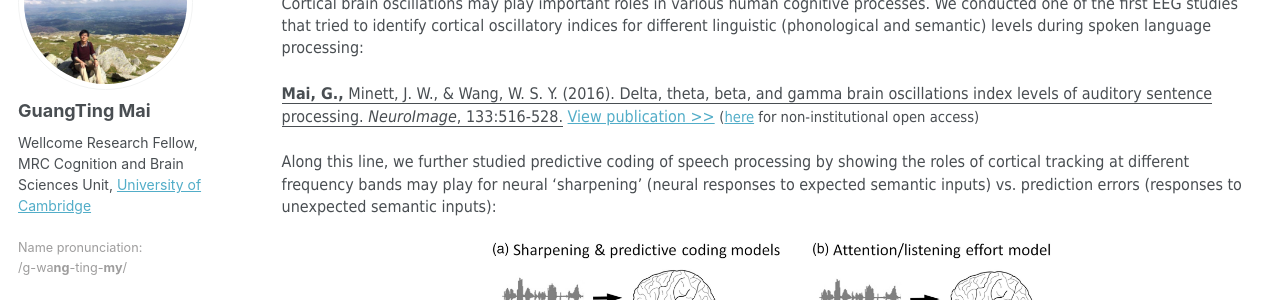
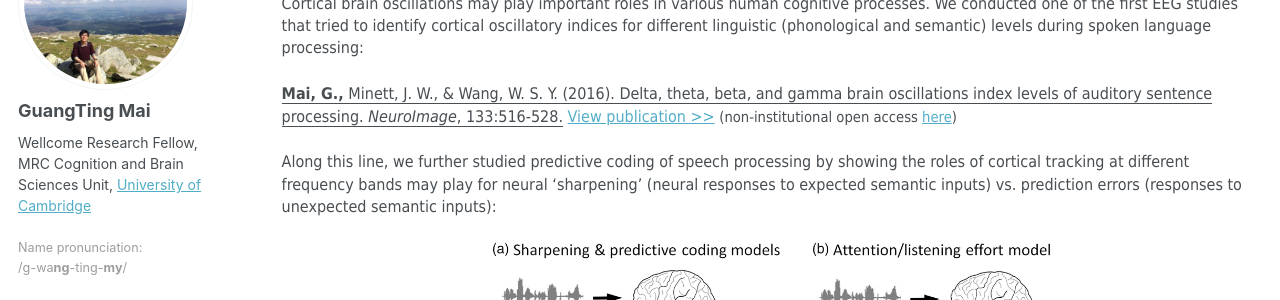
Before and after one commit to guangtingmai/guangtingmai.github.io, a Jekyll site: the page built from _pages/neuraltrack-typical.html, in a window 1280 px wide and 1400 px high. Shown: the part 202-502 px from the top of the window. Built offline with Jekyll 4.4.1, drawn with Linux system fonts in a browser that asks for light colours; some web fonts are replaced; some of the changed text lies outside the part shown.

Commit message:
Update neuraltrack-typical.html

```diff
--- a/_pages/neuraltrack-typical.html
+++ b/_pages/neuraltrack-typical.html
@@ -8,7 +8,7 @@
 <p><span style="font-size: 12pt;font-family: Tahoma;line-height: 1.4;display: block;margin-bottom: 0.1vh">Cortical brain oscillations may play important roles in
   various human cognitive processes. We conducted one of the first EEG studies that tried to identify cortical oscillatory indices for different linguistic
   (phonological and semantic) levels during spoken language processing:</span></p>
-<p><span style="font-size: 12pt;font-family: Tahoma;line-height: 1.4;display: block;margin-bottom: 0.1vh"><u><strong>Mai, G.,</strong> Minett, J. W., & Wang, W. S. Y. (2016). Delta, theta, beta, and gamma brain oscillations index levels of auditory sentence processing. <i>NeuroImage</i>, 133:516-528.</u> <a href="https://www.sciencedirect.com/science/article/abs/pii/S1053811916001737">View publication >></a> <span style="font-size: 11pt;font-family:Tahoma;">(<a href="https://drive.google.com/file/d/1nQ5ZwP9CGwkryNdMigR625p35sHN_k8x/view">here</a> for non-institutional open access)</span></span></p>
+<p><span style="font-size: 12pt;font-family: Tahoma;line-height: 1.4;display: block;margin-bottom: 0.1vh"><u><strong>Mai, G.,</strong> Minett, J. W., & Wang, W. S. Y. (2016). Delta, theta, beta, and gamma brain oscillations index levels of auditory sentence processing. <i>NeuroImage</i>, 133:516-528.</u> <a href="https://www.sciencedirect.com/science/article/abs/pii/S1053811916001737">View publication >></a> <span style="font-size: 11pt;font-family:Tahoma;">(non-institutional open access <a href="https://drive.google.com/file/d/1nQ5ZwP9CGwkryNdMigR625p35sHN_k8x/view">here</a>)</span></span></p>
 <p><span style="font-size: 12pt;font-family: Tahoma;line-height: 1.4;display: block;margin-bottom: 0.1vh">Along this line, we further studied predictive coding of
   speech processing by showing the roles of cortical tracking at different frequency bands may play for neural ‘sharpening’ (neural responses to expected
   semantic inputs) vs. prediction errors (responses to unexpected semantic inputs):</span></p>
@@ -31,7 +31,7 @@
   <img src="https://guangtingmai.github.io/images/neuroimage2019.png" width="55%">
 </p>
 <p style="text-align:center;font-size:9.5pt;line-height:1.4;display: block;">Figure from Mai (2020 PhD thesis) with permission</p>
-<p><span style="font-size: 12pt;font-family: Tahoma;line-height: 1.4;display: block;margin-bottom: 0.1vh"><u><strong>Mai, G.,</strong> Schoof, T., & Howell, P. (2019). Modulation of phase-locked neural responses to speech during different arousal states is age-dependent. <i>NeuroImage</i>, 189:734-744.</u> <a href="https://www.sciencedirect.com/science/article/abs/pii/S1053811919300515">View publication >></a> <span style="font-size: 11pt;font-family:Tahoma;">(<a href="https://discovery.ucl.ac.uk/id/eprint/10066354/1/Howell_Mai_Schoof_Howell_NeuroImage_accepted_withoutlinenumbers.pdf">here</a> for non-institutional open access)</span></span></p>
+<p><span style="font-size: 12pt;font-family: Tahoma;line-height: 1.4;display: block;margin-bottom: 0.1vh"><u><strong>Mai, G.,</strong> Schoof, T., & Howell, P. (2019). Modulation of phase-locked neural responses to speech during different arousal states is age-dependent. <i>NeuroImage</i>, 189:734-744.</u> <a href="https://www.sciencedirect.com/science/article/abs/pii/S1053811919300515">View publication >></a> <span style="font-size: 11pt;font-family:Tahoma;">(non-institutional open access <a href="https://discovery.ucl.ac.uk/id/eprint/10066354/1/Howell_Mai_Schoof_Howell_NeuroImage_accepted_withoutlinenumbers.pdf">here</a>)</span></span></p>
 <p><span style="font-size: 12pt;font-family: Tahoma;line-height: 1.4;display: block;margin-bottom: 0.1vh">We also looked at how changes in neural excitability in the
   auditory cortex (via neurostimulation tDCS) led to consequential changes in subcortical FFR revealing <i>causal</i> auditory subcortico-cortical interactions:</span></p>
 <p align="center">
```
